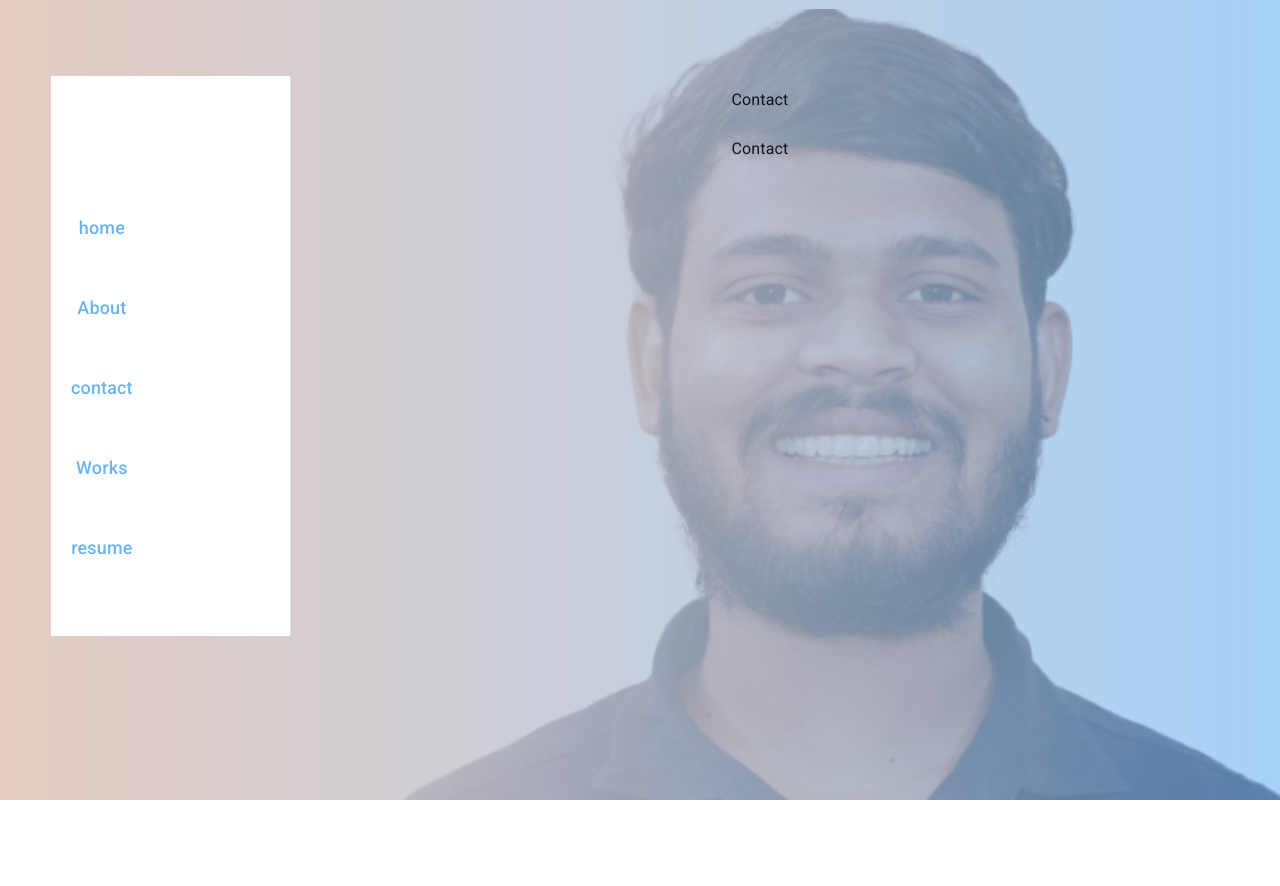
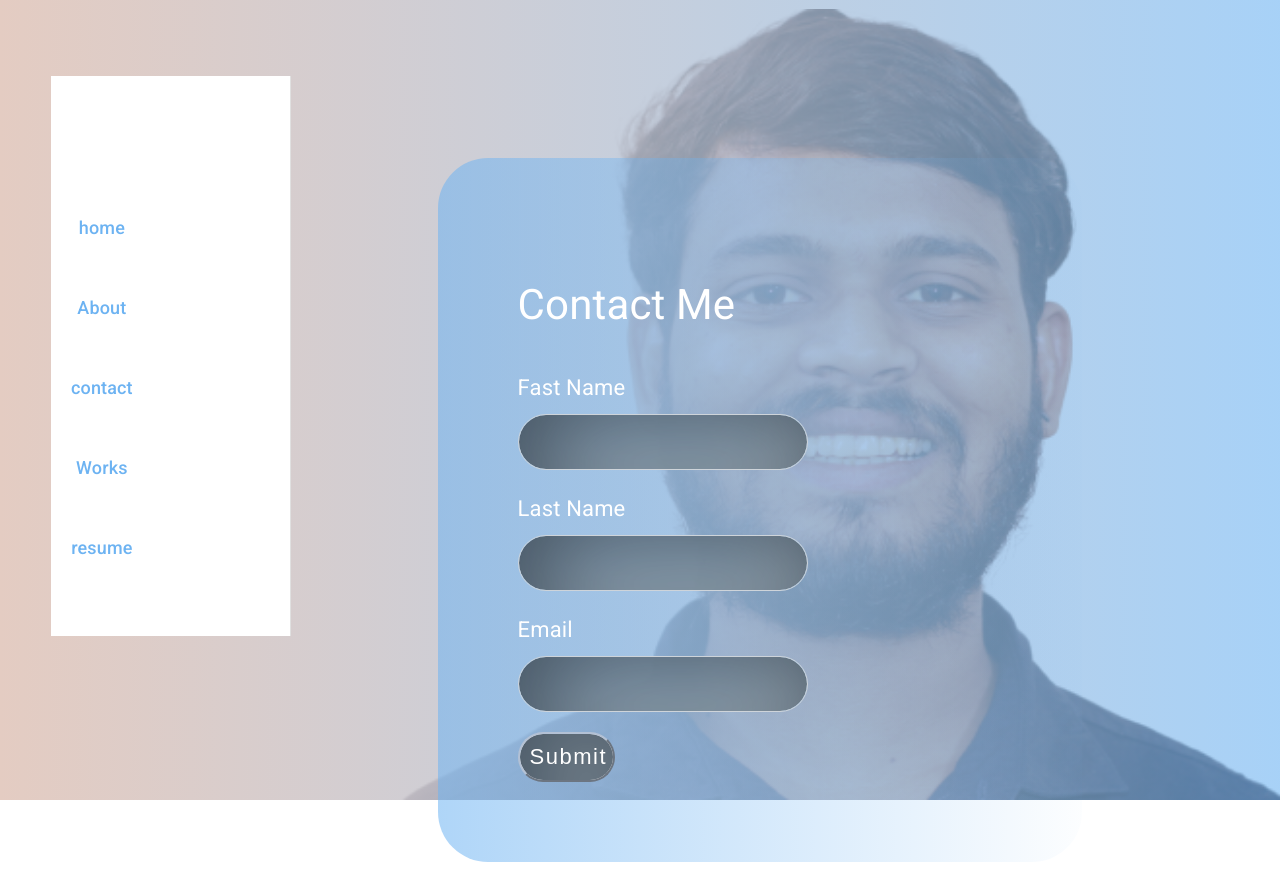
Before and after one commit to MarufMobin/myportfolio, a React (Create React App) app: page /contact in a window 1280 px wide. Before the commit the page ends 800 px from the top, so only its background shows below. Built offline with nearby package versions, Linux system fonts and the light colour scheme.

Commit message:
contact page work done

```diff
--- /dev/null
+++ b/src/Pages/Contact/Contact.css
@@ -0,0 +1,57 @@
+.main-form {
+    width: 65%;
+    margin: 70px auto 0px;
+    padding: 80px;
+    border-radius: 14px;
+    border-radius: 50px;
+    background: linear-gradient(to left, rgb(109 179 242 / 2%), rgb(109 179 242 / 55%));
+    box-shadow: linear-gradient(to left, rgba(109, 179, 242, .9), rgb(109, 179, 242)), linear-gradient(to left, rgba(109, 179, 242, .9), rgb(109, 179, 242));
+}
+
+.main-form .form-control {
+    width: 60%;
+    color: #fff;
+    padding: 15px 15px 15px 30px;
+    border-radius: 50px;
+    border-radius: 50px;
+    background: rgba(109, 179, 242, .6);
+    box-shadow: inset 20px 20px 100px #3e4e5d, inset -20px -20px 100px #faffff;
+}
+
+.form-control {
+    display: block;
+    width: 100%;
+    padding: 0.375rem 0.75rem;
+    font-size: 1rem;
+    font-weight: 400;
+    line-height: 1.5;
+    color: #212529;
+    background-color: #fff;
+    background-clip: padding-box;
+    border: 1px solid #ced4da;
+    -webkit-appearance: none;
+    -moz-appearance: none;
+    appearance: none;
+    border-radius: 0.25rem;
+    transition: border-color .15s ease-in-out, box-shadow .15s ease-in-out;
+}
+
+.form-btn {
+    width: 20%;
+    display: block;
+    margin-top: 20px;
+    padding: 10px;
+    border-radius: 50px;
+    border-color: #b3c1d5;
+    border-radius: 50px;
+    box-shadow: inset 20px 20px 100px #3e4e5d, inset -20px -20px 100px #faffff;
+}
+
+.main-form .form-btn {
+    font-size: 22px;
+    font-weight: 500;
+    display: inline-block;
+    letter-spacing: 1.5px;
+    color: rgb(255 255 255);
+    cursor: pointer;
+}
--- a/src/Pages/Contact/Contact.js
+++ b/src/Pages/Contact/Contact.js
@@ -3,20 +3,14 @@ import PropTypes from 'prop-types';
 import AppBar from '@mui/material/AppBar';
 import Box from '@mui/material/Box';
 import CssBaseline from '@mui/material/CssBaseline';
-// import Divider from '@mui/material/Divider';
 import Drawer from '@mui/material/Drawer';
 import IconButton from '@mui/material/IconButton';
-// import InboxIcon from '@mui/icons-material/MoveToInbox';
-// import List from '@mui/material/List';
-// import ListItem from '@mui/material/ListItem';
-// import ListItemIcon from '@mui/material/ListItemIcon';
-// import ListItemText from '@mui/material/ListItemText';
-// import MailIcon from '@mui/icons-material/Mail';
 import MenuIcon from '@mui/icons-material/Menu';
 import Toolbar from '@mui/material/Toolbar';
 import Typography from '@mui/material/Typography';
 import { Link, useRouteMatch } from 'react-router-dom';
 import Menu from '../Menu/Menu';
+import './Contact.css'
 
 const drawerWidth = 240;
 
@@ -107,12 +101,16 @@ function Contact(props) {
                 sx={{ flexGrow: 1, p: 3, width: { sm: `calc(100% - ${drawerWidth}px)` } }}
             >
                 <Toolbar />
-                <Typography paragraph>
-                   Contact
-                </Typography>
-                <Typography paragraph>
-                    Contact
-                </Typography>
+                <form className='main-form'>
+                    <h2 style={{textAlign: "left", color:"#fff",fontSize:"42px", fontWeight:"400"}}>Contact Me</h2>
+                    <p style={{textAlign:"left", fontSize:"22px", color:"#fff", marginBottom:"10px"}}>Fast Name</p>
+                    <input type="text" className='form-control' />
+                    <p style={{textAlign:"left", fontSize:"22px", color:"#fff", marginBottom:"10px"}}>Last Name </p>
+                    <input type="text" className='form-control'/>
+                    <p style={{textAlign:"left", fontSize:"22px", color:"#fff", marginBottom:"10px"}}>Email</p>
+                    <input type="email" className='form-control'/>
+                    <div style={{textAlign:"left"}}><input type="submit" className='form-btn' /></div>
+                </form>
             </Box>
         </Box>
     );
--- a/src/Pages/Works/Works.css
+++ b/src/Pages/Works/Works.css
@@ -1,7 +1,6 @@
 .works-main{
     width: 80%;
     margin: 0px auto;
-    height: 700px;
     display: grid;
     grid-template-columns: repeat(4, 1fr);
     padding-top: 40px;
@@ -63,4 +62,9 @@ letter-spacing: 2px;
 padding: 8px 30px;
 margin-bottom: 35px;
 text-decoration: none;
+transition: .3s;
+border-radius: 5px;
 }
+.cutm-btn:hover{
+    background-color: #7890ae;
+}
```
